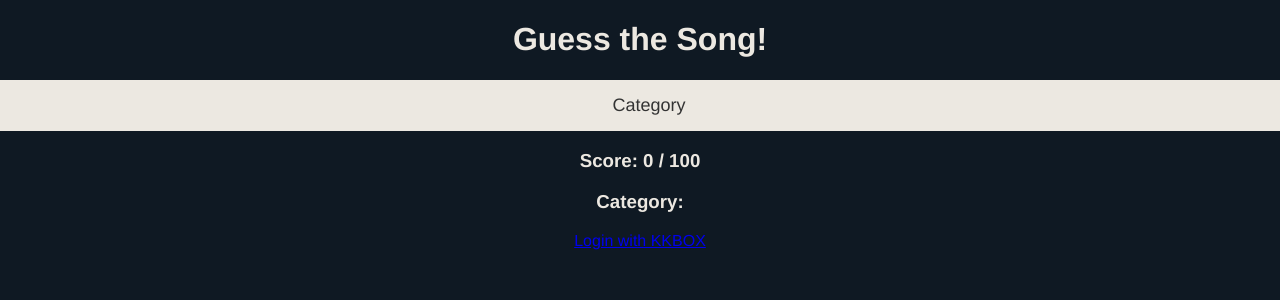
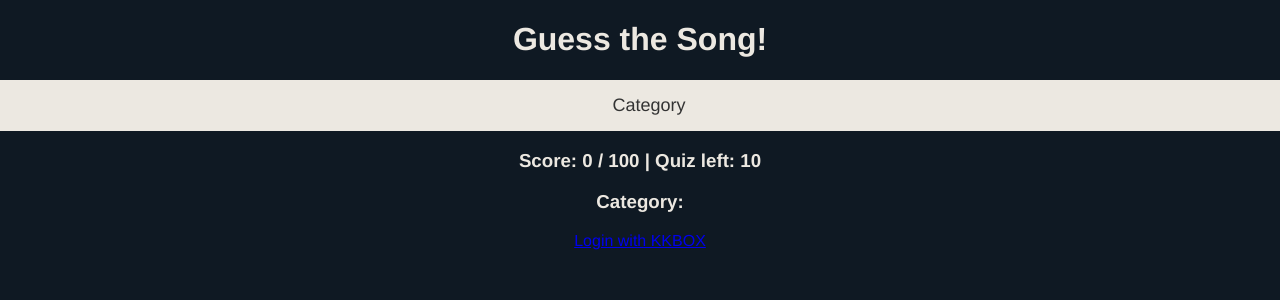
Before and after one commit to DriftKingTW/guess-the-song, a Vue app: page / in a window 1280 px wide. Shown: the top 300 px of the page. Built offline with nearby package versions, Linux system fonts and the light colour scheme.

Commit message:
Add live game information
Add information about how many quiz left

```diff
--- a/src/views/Kkbox.vue
+++ b/src/views/Kkbox.vue
@@ -5,7 +5,7 @@
       :categories="categories"
       @handleSelectCategory="handleSelectCategory"
     ></categories-selector>
-    <h3>Score: {{ score }} / {{ totalSocre }}</h3>
+    <h3>Score: {{ score }} / {{ totalSocre }} | Quiz left: {{ totalQuizCount }}</h3>
     <h3>Category: {{ currentCategory }}</h3>
     <h3>{{ gameStatus }}</h3>
     <a
```
